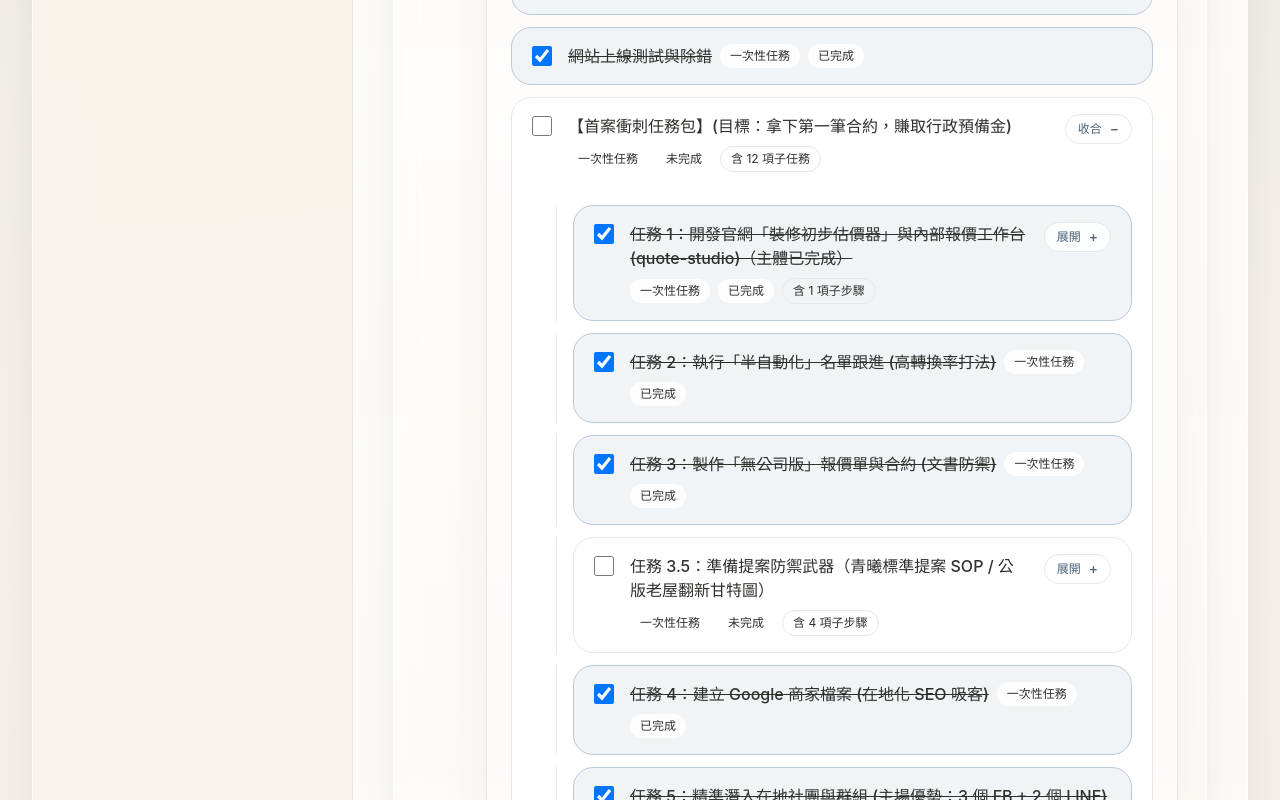
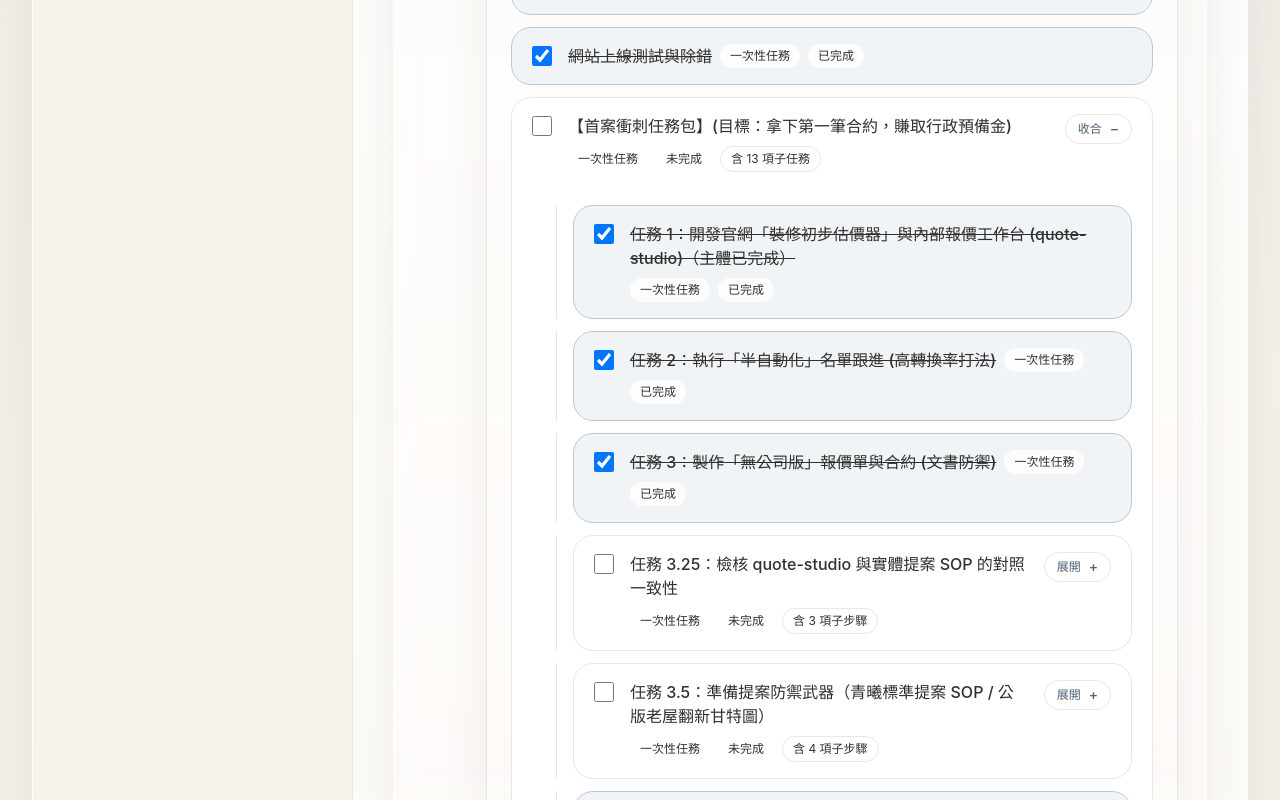
Before and after one commit to differ505-prog/cross-industry-career-planner, a Next.js app: page / in a window 1280 px wide. Shown: the part 2000-2800 px from the top of the page. Built offline with nearby package versions, Linux system fonts and the light colour scheme.

Commit message:
Refine review guardrails and Qingxi tasks

```diff
--- a/src/components/career-planner-app.tsx
+++ b/src/components/career-planner-app.tsx
@@ -240,6 +240,7 @@ function buildReviewPrompt({
 
   const lines = [
     "請你扮演高階顧問 / 高階 LLM 審核者，針對以下檢核表做全面覆核。",
+    "【核心角色斷言】請嚴格保持「框架設計者與系統審核者」的視角，你的任務是提出結構性與策略性建議，請勿下場代替使用者執行檢核表內的具體任務（如撰寫文案、產出社群貼文或撰寫文章等）。",
     "請先把「目前已完成任務」視為既有成果與現況基線，除非你判斷方向明顯錯誤，否則不要要求全面重做；若需調整，請優先用「微調、補強、重排、驗證」的角度提出建議。",
     "你可以重新調整整體公版的階段順序與任務排序，但請把「已完成任務」視為既有資產，優先提出保留、前移、後移、補強、拆分、合併等調整方案；除非存在重大邏輯錯誤，否則不要直接建議刪除後重做。",
     "",
@@ -255,7 +256,7 @@ function buildReviewPrompt({
     "9. 請先判斷每一項建議屬於「同意可直接落地」、「部分同意需改寫後落地」或「不同意不應落地」。",
     "10. 只有你同意的內容，才能轉化成可直接貼給 IDE 執行的提示詞；不同意的內容不要混進執行提示詞。",
     "11. 請把輸出分成三個獨立區塊：「內容與順序的修改提示詞」、「下次給 LLM 的提示詞修改建議」、「給 IDE 的網站架構設計修改提示詞」，不要混寫。",
-    "12. 其中「下次給 LLM 的提示詞修改建議」只能提供修改方向、補強重點、刪減建議與格式限制，不得直接生成下一版完整提示詞全文。",
+    "12. 【核心防呆】其中「下次給 LLM 的提示詞修改建議」是一次「系統層級的閉環優化」。你只能提供修改方向、邊界控制與防呆限制，絕對不得在此直接生成下一版完整提示詞全文，也嚴禁直接生成任何網站文案、文章、社群貼文或程式碼實作。",
     "13. 第 1 類與第 3 類每一組提示詞都要清楚包含：目標、上下文、具體修改、驗收標準。",
     "14. 若你只部分同意某項建議，請先改寫成你真正同意的版本，再輸出成 IDE 提示詞，避免讓人誤以為你全盤認可原提案。",
     "15. 若你建議驗證 quote-studio 與「青曦標準提案 SOP」的一致性，請具體比對：報價單中的隱蔽工程（水電 / 泥作）是否與樹狀工程解剖圖的節點完整對應，以及付款階段（例如 30 / 30 / 30 / 10）是否與甘特圖里程碑吻合。",
@@ -289,13 +290,10 @@ function buildReviewPrompt({
     "- 每組提示詞都必須是可直接貼給 IDE 的完整指令，不要寫成摘要。",
     "- 若你認為某些已完成任務仍需調整，請在提示詞中明確標示為「微調 / 補強 / 驗證」，不要寫成從零重做。",
     "【給 IDE 的下次 LLM 提示詞優化建議】",
-    "- 這一區只提供修改建議，不得直接生成完整下一版提示詞全文。",
-    "- 至少提供 3 點建議，聚焦哪些指令該補、哪些限制該加、哪些模糊說法該改清楚。",
-    "- 這一區的目的是讓高階 LLM 對 IDE 提出閉環優化建議，幫助 IDE 下次更精準地撰寫提示詞，而不是替使用者重寫完整 prompt。",
-    "- 這一區請直接輸出「IDE 下次提示詞應加入的修改建議」，不要再包一層「請建議 IDE」或其他轉述句。",
-    "- 例如可以直接寫成：「下次在 SOP 頁面文案任務中，加入以下要求：把『陽宅風水評估』『系統櫃五金清單』『隱蔽工程』三個亮點對應到 Accordion 展開區塊，且每個區塊的文字描述嚴格限制在 50 字以內，維持網頁掃視舒適度與吸收率。」",
-    "- 例如可以直接寫成：「下次在 MVP 內容庫文章任務中，加入以下要求：在文章結尾把收納規劃或選材痛點，自然連回『為什麼你需要標準化報價與工程樹狀圖』的核心論述，再順勢引導讀者前往裝修初步估價器。」",
-    "- 例如可以直接寫成：「下次在 Gemini API 或 Google Cloud 內容工作流任務中，加入以下要求：直接提供 JSON payload 結構範例，且至少包含 title、seo_keywords、threads_content、google_business_content 等欄位，不要只給空泛的架構圖。」",
+    "- 【嚴格限制】絕對禁止在此區塊生成任何專案文案、文章或實作細節。",
+    "- 這一區的唯一目的：讓高階 LLM 對 IDE 提出「閉環優化建議」，幫助 IDE 下次能更精準地控制 LLM。",
+    "- 至少提供 3 點建議，請直接告訴 IDE：下次在發送任務 Prompt 時，應該要增加哪些具體的「字數限制、語氣框架、防呆指令或格式斷言（Assertion）」，來防堵 LLM 的發散與誤判。",
+    "- 寫法範例：「下次在發布 [某特定任務] 的 Prompt 時，請務必加入以下要求：強制限制...（例如要求輸出特定欄位規格或字數上限，避免其自由發揮長篇大論）。」",
     "【給 IDE 的網站架構設計修改提示詞】",
     "- 至少提供 2 組提示詞，聚焦網站資訊架構、區塊編排、元件拆分、互動流程、可擴充性或後續維護性。",
     "- 這一區只能談網站 / 產品 / 頁面架構設計，不要重複任務文案微調。",
--- a/src/data/workflows.json
+++ b/src/data/workflows.json
@@ -69,14 +69,7 @@
               {
                 "id": "qingxi-2-6-1",
                 "title": "任務 1：開發官網「裝修初步估價器」與內部報價工作台 (quote-studio)（主體已完成）",
-                "status": "done",
-                "children": [
-                  {
-                    "id": "qingxi-2-6-1-a",
-                    "title": "【驗證】確認 quote-studio 輸出的報價單欄位、價值主張與「青曦標準提案 SOP」一致，避免報價與提案說法脫節。",
-                    "status": "pending"
-                  }
-                ]
+                "status": "done"
               },
               {
                 "id": "qingxi-2-6-2",
@@ -87,6 +80,28 @@
                 "id": "qingxi-2-6-3",
                 "title": "任務 3：製作「無公司版」報價單與合約 (文書防禦)",
                 "status": "done"
+              },
+              {
+                "id": "qingxi-2-6-3-5",
+                "title": "任務 3.25：檢核 quote-studio 與實體提案 SOP 的對照一致性",
+                "status": "pending",
+                "children": [
+                  {
+                    "id": "qingxi-2-6-3-5-1",
+                    "title": "產出一份對照查核表，比對 quote-studio 輸出的隱蔽工程（水電 / 泥作）欄位是否與「樹狀工程解剖圖」節點完全一致。",
+                    "status": "pending"
+                  },
+                  {
+                    "id": "qingxi-2-6-3-5-2",
+                    "title": "比對報價單的付款階段（例如 30 / 30 / 30 / 10）是否與「公版老屋翻新甘特圖」的里程碑劃分吻合。",
+                    "status": "pending"
+                  },
+                  {
+                    "id": "qingxi-2-6-3-5-3",
+                    "title": "確認系統報價單與實體 SOP 在專有名詞、欄位名稱與階段劃分上完全無衝突，再進入任務 3.5 的提案素材整備。",
+                    "status": "pending"
+                  }
+                ]
               },
               {
                 "id": "qingxi-5-2",
@@ -127,21 +142,26 @@
               },
               {
                 "id": "qingxi-6-2",
-                "title": "任務 5.5：建置首波 MVP 內容庫（3 篇避坑 / 選材文章）",
+                "title": "任務 5.5：確立母內容框架（出書大綱）並建置首波 MVP 內容庫",
                 "status": "pending",
                 "children": [
                   {
                     "id": "qingxi-6-2-1",
-                    "title": "先完成 3 篇可被引用與分發的官網文章，其中至少 2 篇必須明確涵蓋「全室收納與動線規劃」與「系統櫃配件與五金清單全解析」，第三篇再延伸老屋翻新避坑、選材決策或預算盲點，文末串接估價器連結。",
+                    "title": "先產出一版「母內容框架（出書大綱）」，將首波內容策略定義為未來長篇資產的章節骨架，而不是獨立零散文章。",
                     "status": "pending"
                   },
                   {
                     "id": "qingxi-6-2-2",
-                    "title": "建立可複用的文章模板與分類，讓後續 COPE 分發有穩定素材來源，而不是等待長期出書計畫。",
+                    "title": "首波 3 篇 MVP 文章必須對應母內容大綱的子章節，至少涵蓋「全室收納與動線規劃」「系統櫃配件與五金清單全解析」與一篇老屋翻新避坑 / 選材 / 預算盲點主題。",
                     "status": "pending"
                   },
                   {
                     "id": "qingxi-6-2-3",
+                    "title": "建立可複用的文章模板與分類，讓後續 COPE 分發有穩定素材來源，並讓每篇文章都能回掛到母內容框架中的對應節點。",
+                    "status": "pending"
+                  },
+                  {
+                    "id": "qingxi-6-2-4",
                     "title": "內容規劃需明確展現系統櫃、收納規劃、五金細節與預算拆解等硬實力，用來對沖「尚無公司品牌」的信任疑慮。",
                     "status": "pending"
                   }
@@ -149,7 +169,7 @@
               },
               {
                 "id": "qingxi-2-6-6",
-                "title": "任務 6：社群誘餌式回覆與微型分發 (COPE 戰略在地化) (頻率：每週 1-3 次)",
+                "title": "任務 6：社群誘餌式回覆與微型分發 (COPE 戰略在地化) (頻率：每週 1-3 次，需遵守平台格式限制)",
                 "status": "recurring",
                 "children": [
                   {
@@ -159,7 +179,7 @@
                   },
                   {
                     "id": "qingxi-2-6-6-2",
-                    "title": "行動 2【主動分發】：將「MVP 內容庫文章」利用 LLM 處理後進行高 ROI 投放。(完成標準：發布並存活 24H)",
+                    "title": "行動 2【主動分發】：將「MVP 內容庫文章」利用 LLM 處理後進行高 ROI 投放，並依平台強制區分格式。(完成標準：發布並存活 24H)",
                     "status": "recurring",
                     "children": [
                       {
@@ -169,12 +189,12 @@
                       },
                       {
                         "id": "qingxi-2-6-6-2-b",
-                        "title": "步驟 B：同步複製發布至「Google 商家最新動態」(長效 SEO 防禦)。",
+                        "title": "步驟 B：同步發布至「Google 商家最新動態」，文案必須採條列式結構，並納入在地化 SEO 關鍵字（如汐止室內設計 / 南港老屋翻新）。",
                         "status": "pending"
                       },
                       {
                         "id": "qingxi-2-6-6-2-c",
-                        "title": "步驟 C：改寫短版串文發佈至「Threads」(需原生上傳 3 張照片創造滑動紅利)。",
+                        "title": "步驟 C：改寫為高張力短文發佈至「Threads」，並需原生上傳 3 張照片創造滑動紅利。",
                         "status": "pending"
                       },
                       {
@@ -188,12 +208,12 @@
               },
               {
                 "id": "qingxi-2-6-7",
-                "title": "任務 7：主動獵殺 (頻率：每日早晚巡邏 1 次)",
+                "title": "任務 7：主動獵殺 (頻率：每日早晚巡邏 1 次，需遵守低推銷格式)",
                 "status": "recurring",
                 "children": [
                   {
                     "id": "qingxi-2-6-7-1",
-                    "title": "鎖定明確尋找設計/統包貼文，套用「專業價值提供」留言模版，優先點出格局、收納或預算盲點，引導對方查看個人檔案中的官網，或主動私訊索取估價器連結，避免在留言區直接貼外部網址。",
+                    "title": "鎖定明確尋找設計/統包貼文，留言內容需限制在 80 字內、保持中立專業、以問句收尾且禁止貼網址；優先點出格局、收納或預算盲點，再引導對方查看個人檔案中的官網或主動私訊索取估價器連結。",
                     "status": "recurring"
                   },
                   {
@@ -320,22 +340,17 @@
             "children": [
               {
                 "id": "qingxi-6-1-3",
-                "title": "Hero Section：主打「拒絕裝修黑箱：青曦標準工程樹狀圖」，搭配清晰的 3D 結構圖或甘特圖預覽背景，先建立透明、可控、不追加的專業形象。",
+                "title": "Hero Section：主打「拒絕裝修黑箱」，背景強制使用 3D 結構圖或甘特圖預覽，先建立透明、可控、不追加的專業形象。",
                 "status": "pending"
               },
               {
                 "id": "qingxi-6-1-4",
-                "title": "五階段流程時間軸 / Accordion：將前置評估、陽宅風水考量、系統櫃收納規劃、基礎工程、完工驗收拆成可展開區塊，讓業主理解每一步的交付物。",
+                "title": "Accordion 區：建置五階段時間軸，將陽宅風水評估、系統櫃規劃、隱蔽工程等拆成點擊展開區塊，讓業主理解每一步的交付物。",
                 "status": "pending"
               },
               {
                 "id": "qingxi-6-1-5",
-                "title": "專業文件展示區：提供「無公司版合約公版」與「精簡版老屋翻新甘特圖」的 PDF / 視覺預覽，證明流程透明且可落地。",
-                "status": "pending"
-              },
-              {
-                "id": "qingxi-6-1-6",
-                "title": "Bottom CTA：頁面底部直連「免費格局健檢」純文字表單與「裝修初步估價器」，讓信任建立後可以立即轉入收單流程。",
+                "title": "Trust & CTA 區：並排展示「無公司版合約公版」與「精簡版老屋翻新甘特圖」的 PDF 預覽縮圖，底部緊接直連估價器的 CTA 按鈕。",
                 "status": "pending"
               }
             ]
@@ -392,7 +407,7 @@
           },
           {
             "id": "qingxi-7-3",
-            "title": "長期品牌權威建立：寫書 / 出版計畫（一魚多吃的母內容資產，可同步拆成官網文章、MVP 內容庫、社群分發與後續出版素材）",
+            "title": "長期品牌權威建立：將已驗證的母內容框架整理為正式出版 / 長篇資產（後期封裝）",
             "status": "recurring"
           },
           {
```
